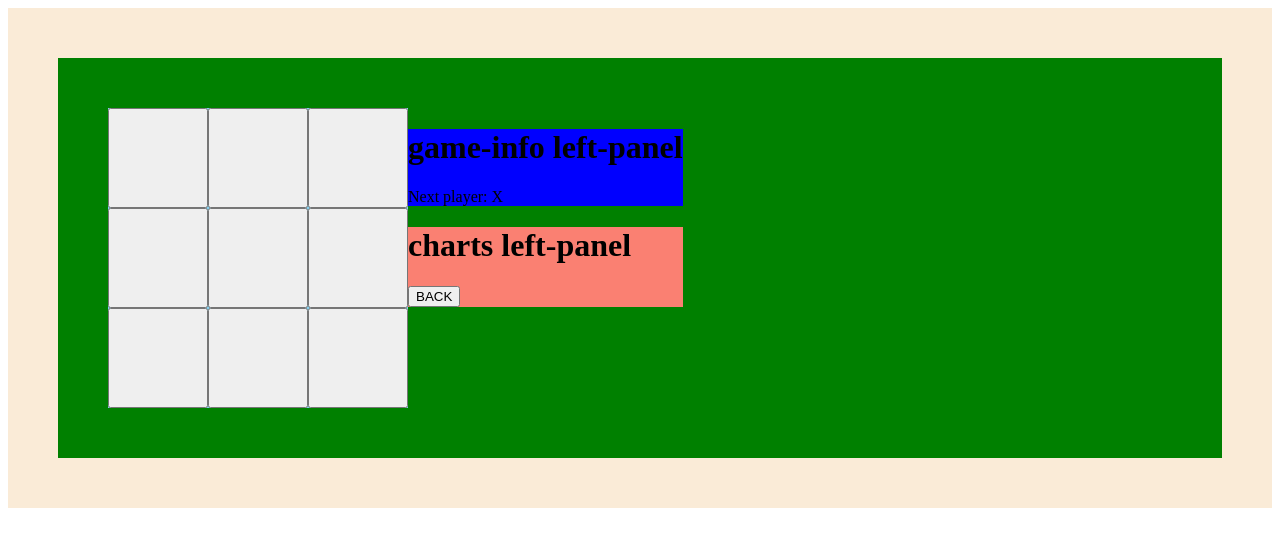
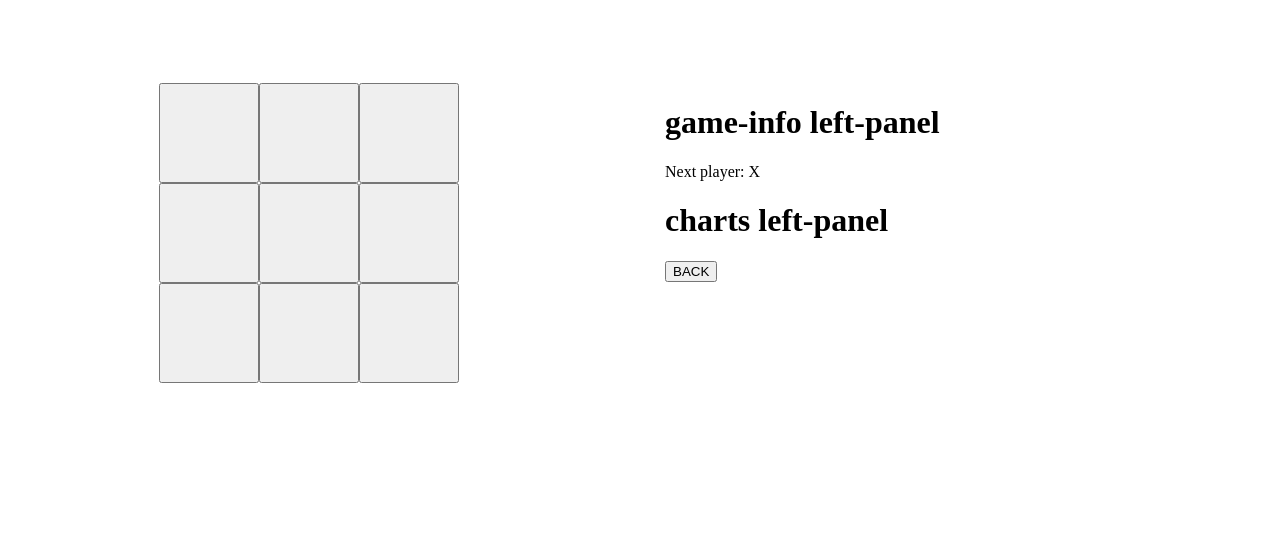
Before and after one commit to kirilchristov/draw, a React app: page / in a window 1280 px wide. Shown: the top 546 px of the page. Built offline with nearby package versions, Linux system fonts and the light colour scheme; the HTML template or start-up script is replaced by a standard one.

Commit message:
style finished

```diff
--- a/src/App.css
+++ b/src/App.css
@@ -1,46 +1,72 @@
 .app-container {
-  background-color: gray;
+  font-family: monospace;
 
 }
 
 #app {
-  background-color: antiquewhite;
-  padding: 50px;
+  display: flex;
 }
 
 .game {
-  background-color: green;
   padding: 50px;
+  margin: 0 auto;
+  justify-content: center;
   display: flex;
+  height: 100vh;
+  width: 80%;
 }
 
 .game-board {
-  background-color: pink;
-
-}
-
-.game-info {
-  background-color: blue;
+  height: 300px;
+  padding: 25px;
+  width: 50%;
+  min-width: 300px;
 }
 
 .left-panel {
   flex-direction: column;
+  padding: 25px;
+  width: 50%;
+
 }
+
 .charts {
-  background-color: salmon;
+  justify-content: center;
+  flex-direction: column;
 }
 
 .board-row {
-  background-color: skyblue;
   height: 100px;
 }
 
-.board-row button {
-  height: 100%;
+.board-row button.square {
   width: 100px;
-  margin: 0 auto;
+  height: 100px;
+  float: left;
 }
 
-.square {
-  margin: 0 auto;
+button.square[data-pro="X"] {
+  /*remove text from button*/
+  text-indent: -9000px;
+  text-transform: capitalize;
+  background-image: url('../src/assets/red.gif');
+  background-size: 100%;
 }
+
+button.square[data-pro="O"] {
+  text-indent: -9000px;
+  text-transform: capitalize;
+  background-image: url('../src/assets/blue.gif');
+  background-size: 100%;
+}
+
+#back-button {
+  margin-top: 25px;
+  margin-left: 30px;
+  height: 30px;
+  width: 50px;
+  font-family: monospace;
+  font-size: medium;
+  background-color: whitesmoke;
+  border: 1px solid gray;
+}
```
